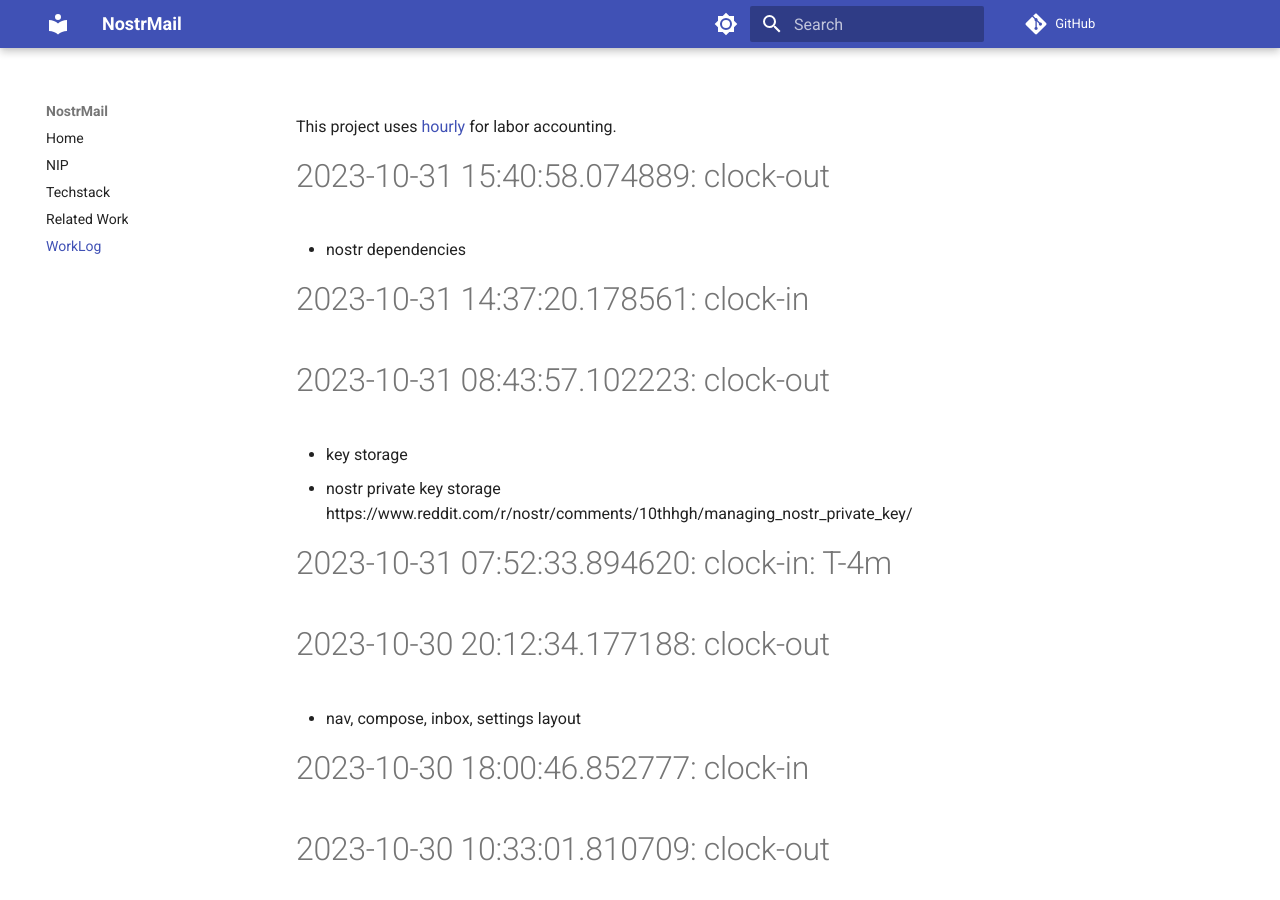
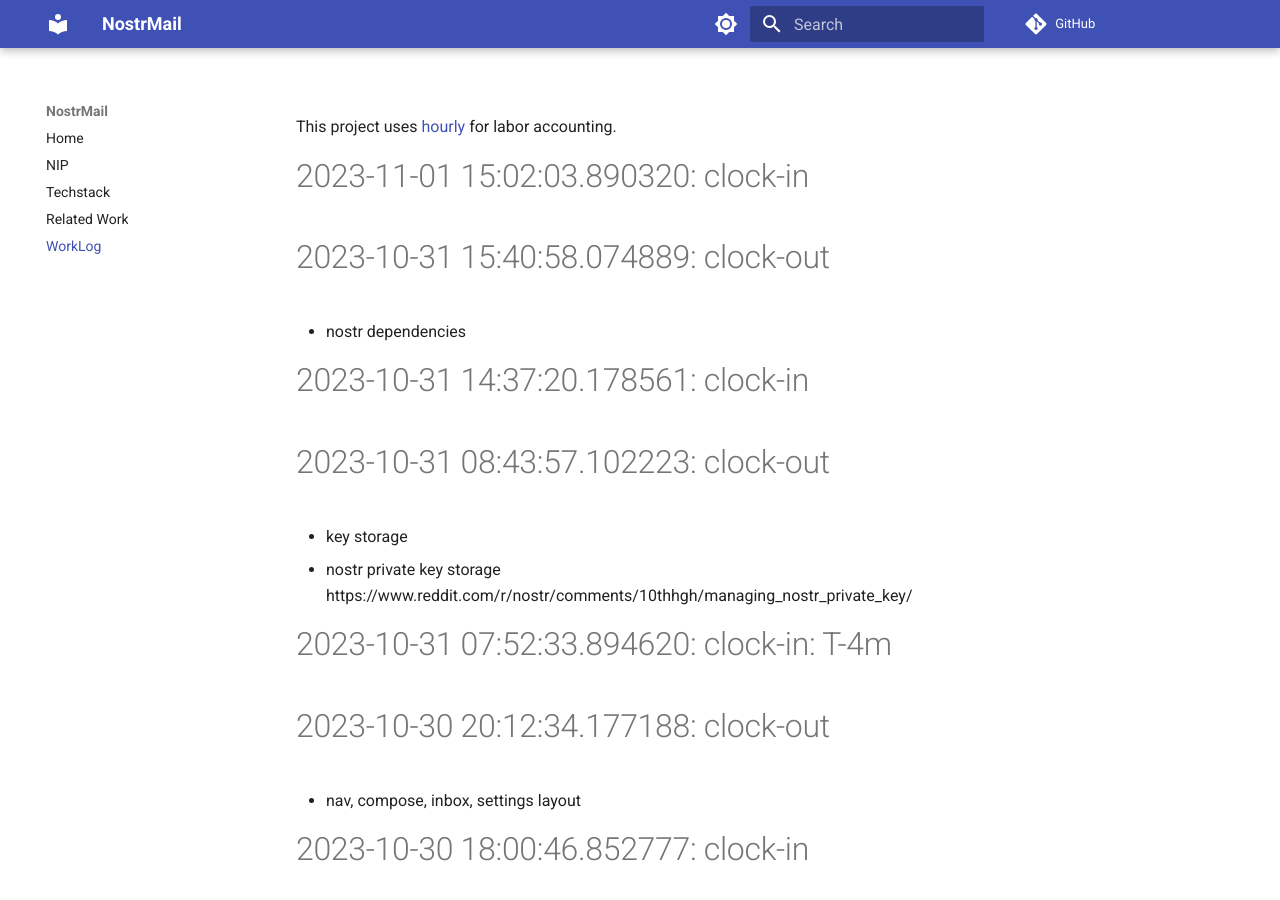
Before and after one commit to asherp/nostr-mail, an MkDocs documentation site: the page built from docs/WorkLog.md, in a window 1280 px wide and 900 px high. Built offline with MkDocs 1.6.1 and Material for MkDocs 9.7.7, drawn with Linux system fonts in a browser that asks for light colours; comment, search, counter and statistics services are not loaded.

Commit message:
clock-in

```diff
--- a/WorkLog.md
+++ b/WorkLog.md
@@ -1,3 +1,6 @@
+
+# 2023-11-01 15:02:03.890320: clock-in
+
 # 2023-10-31 15:40:58.074889: clock-out
 
 * nostr dependencies
```
